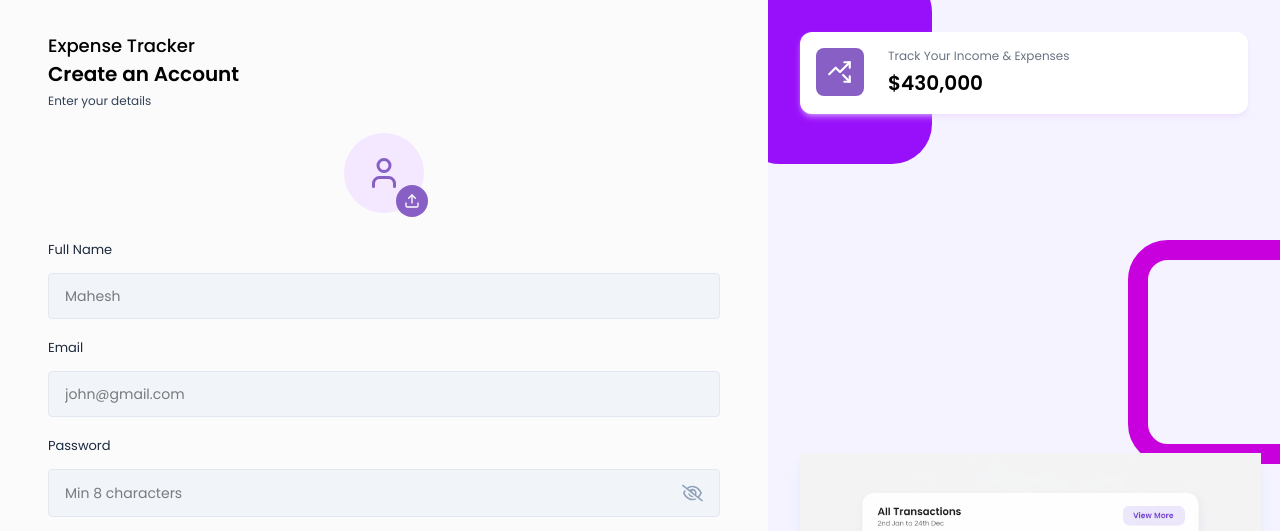
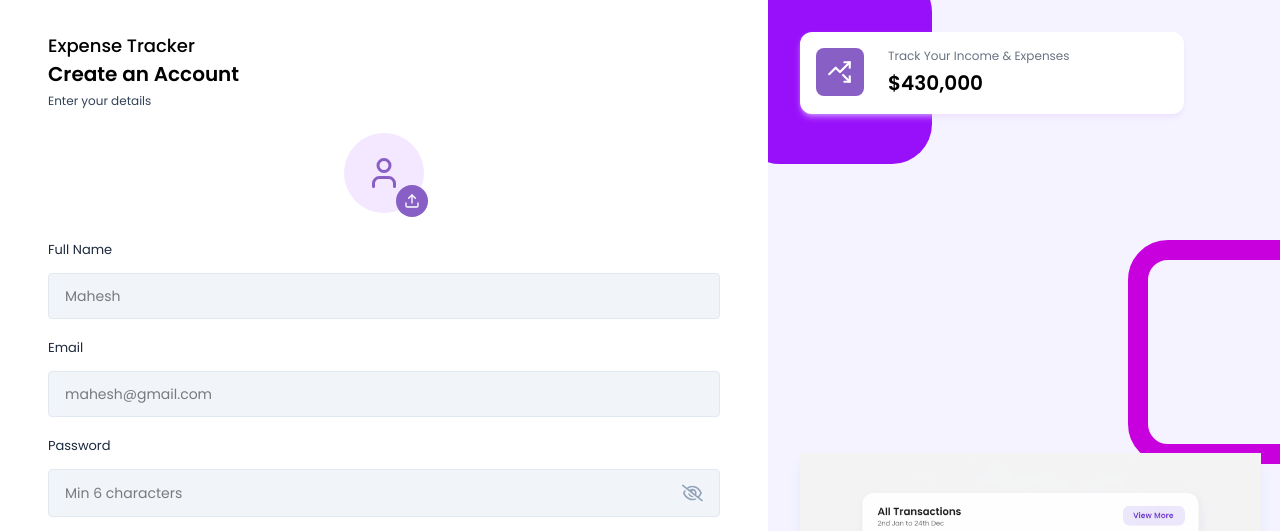
Before and after one commit to chadrakant18/Expense_Tracker, a React app in the folder frontend/: page /signup in a window 1280 px wide. Shown: the top 531 px of the page. Built offline with nearby package versions, Linux system fonts and the light colour scheme; the HTML template or start-up script is replaced by a standard one.

Commit message:
modified authLayout

```diff
--- a/frontend/src/components/layouts/AuthLayout.jsx
+++ b/frontend/src/components/layouts/AuthLayout.jsx
@@ -4,18 +4,29 @@ import { LuTrendingUpDown } from "react-icons/lu";
 
 const AuthLayout = ({ children }) => {
   return (
-    <div className="flex">
-      <div className="w-screen h-screen md:w-[60vw] px-12 pt-8 pb-12">
-        <h2 className="text-lg font-medium text-black">Expense Tracker</h2>
+    <div className="flex min-h-screen overflow-hidden">
+
+      {/* LEFT SECTION */}
+      <div className="w-screen md:w-[60vw] px-12 pt-8 pb-12 relative z-10 bg-white">
+        <h2 className="text-lg font-medium text-black">
+          Expense Tracker
+        </h2>
+
         {children}
       </div>
 
-      <div className="hidden md:block w-[40vw] h-screen bg-violet-50 bg-auth-bg-img bg-cover bg-no-repeat bg-center overflow-hidden p-8 relative">
-        <div className="w-48 h-48 rounded-[40px] bg-purple-600 absolute -top-7 -left-7" />
-        <div className="w-48 h-56 rounded-[40px] border-[20px] border-fuchsia-600 absolute top-[30%] -right-10" />
-        <div className="w-48 h-48 rounded-[40px] bg-violet-500 absolute -bottom-7 -left-7" />
+      {/* RIGHT SECTION */}
+      <div className="hidden md:block w-[40vw] relative bg-violet-50 bg-auth-bg-img bg-cover bg-no-repeat bg-center p-8 overflow-hidden">
 
-        <div className="grid grid-cols-1 z-20 relative">
+        {/* Decorative Shapes */}
+        <div className="w-48 h-48 rounded-[40px] bg-purple-600 absolute -top-7 -left-7 pointer-events-none" />
+
+        <div className="w-48 h-56 rounded-[40px] border-[20px] border-fuchsia-600 absolute top-[30%] -right-10 pointer-events-none" />
+
+        <div className="w-48 h-48 rounded-[40px] bg-violet-500 absolute -bottom-7 -left-7 pointer-events-none" />
+
+        {/* Stats Card */}
+        <div className="relative z-20">
           <StatsInfoCard
             icon={<LuTrendingUpDown />}
             label="Track Your Income & Expenses"
@@ -24,10 +35,11 @@ const AuthLayout = ({ children }) => {
           />
         </div>
 
+        {/* Bottom Image */}
         <img
           src={CARD_2}
           alt="card"
-          className="w-64 lg:w-[90%] absolute bottom-10 shadow-lg shadow-blue-400/15"
+          className="w-64 lg:w-[90%] absolute bottom-10 shadow-lg shadow-blue-400/15 pointer-events-none"
         />
       </div>
     </div>
@@ -38,7 +50,8 @@ export default AuthLayout;
 
 const StatsInfoCard = ({ icon, label, value, color }) => {
   return (
-    <div className="flex gap-6 bg-white p-4 rounded-xl shadow-md shadow-purple-200/50">
+    <div className="flex gap-6 bg-white p-4 rounded-xl shadow-md shadow-purple-200/50 max-w-sm">
+
       <div
         className={`w-12 h-12 flex items-center justify-center text-[26px] text-white ${color} rounded-lg`}
       >
@@ -46,9 +59,14 @@ const StatsInfoCard = ({ icon, label, value, color }) => {
       </div>
 
       <div>
-        <h6 className="text-xs text-gray-500 mb-1">{label}</h6>
-        <span className="text-[20px] font-semibold">{value}</span>
+        <h6 className="text-xs text-gray-500 mb-1">
+          {label}
+        </h6>
+        <span className="text-[20px] font-semibold">
+          {value}
+        </span>
       </div>
+
     </div>
   );
 };
--- a/frontend/src/pages/Auth/Signup.jsx
+++ b/frontend/src/pages/Auth/Signup.jsx
@@ -4,47 +4,81 @@ import { Link, useNavigate } from "react-router-dom";
 import Input from "../../components/Inputs/Input";
 import { validateEmail } from "../../utils/helper";
 import ProfilePhotoSelector from "../../components/Inputs/ProfilePhotoSelector.jsx";
+import axiosInstance from "../../utils/axiosInstance";
+import { API_PATHS } from "../../utils/apiPaths";
 
 const SignUp = () => {
-  const [profPic,setProPic]=useState(null);
+  const [profPic, setProPic] = useState(null);
   const [fullName, setFullName] = useState("");
   const [email, setEmail] = useState("");
   const [password, setPassword] = useState("");
   const [error, setError] = useState(null);
 
-  const navigate=useNavigate();
+  const navigate = useNavigate();
 
-  const handleSignUp = async(e) => {
+  const handleSignUp = async (e) => {
     e.preventDefault();
-      e.stopPropagation();
 
-    let profileImage="";
-    if(!fullName){
+    if (!fullName) {
       setError("Please enter your name");
       return;
     }
-    if(!validateEmail(email)){
+
+    if (!validateEmail(email)) {
       setError("Please enter a valid email address");
       return;
     }
-    if(!password){
-      setError("Please enter the password");
+
+    if (!password || password.length < 6) {
+      setError("Password must be at least 6 characters");
       return;
     }
+
     setError("");
+
+    try {
+      const response = await axiosInstance.post(
+        API_PATHS.AUTH.REGISTER,
+        {
+          fullName,
+          email,
+          password,
+        }
+      );
+
+      const { token } = response.data;
+
+      if (token) {
+        localStorage.setItem("token", token);
+        navigate("/dashboard");
+      }
+
+    } catch (error) {
+      if (error.response && error.response.data.message) {
+        setError(error.response.data.message);
+      } else {
+        setError("Something went wrong. Please try again.");
+      }
+    }
   };
 
   return (
     <AuthLayout>
       <div className="lg:w-[100%] h-auto flex flex-col justify-center">
-        <h3 className="text-xl font-semibold text-black">Create an Account</h3>
+        <h3 className="text-xl font-semibold text-black">
+          Create an Account
+        </h3>
+
         <p className="text-xs text-slate-700 mt-[5px] mb-6">
           Enter your details
         </p>
 
-<form onSubmit={handleSignUp} autoComplete="off">
+        <form onSubmit={handleSignUp} autoComplete="off">
+          <ProfilePhotoSelector
+            image={profPic}
+            setImage={setProPic}
+          />
 
-          <ProfilePhotoSelector image={profPic} setImage={setProPic}/>
           <Input
             value={fullName}
             onChange={(e) => setFullName(e.target.value)}
@@ -57,7 +91,7 @@ const SignUp = () => {
             value={email}
             onChange={(e) => setEmail(e.target.value)}
             label="Email"
-            placeholder="john@gmail.com"
+            placeholder="mahesh@gmail.com"
             type="text"
           />
 
@@ -65,13 +99,17 @@ const SignUp = () => {
             value={password}
             onChange={(e) => setPassword(e.target.value)}
             label="Password"
-            placeholder="Min 8 characters"
+            placeholder="Min 6 characters"
             type="password"
           />
 
-          {error && <p className="text-red-500 text-sm">{error}</p>}
+          {error && (
+            <p className="text-red-500 text-sm mt-2">
+              {error}
+            </p>
+          )}
 
-          <button type="submit" className="btn-primary">
+          <button type="submit" className="btn-primary mt-4">
             SIGN UP
           </button>
 
```
